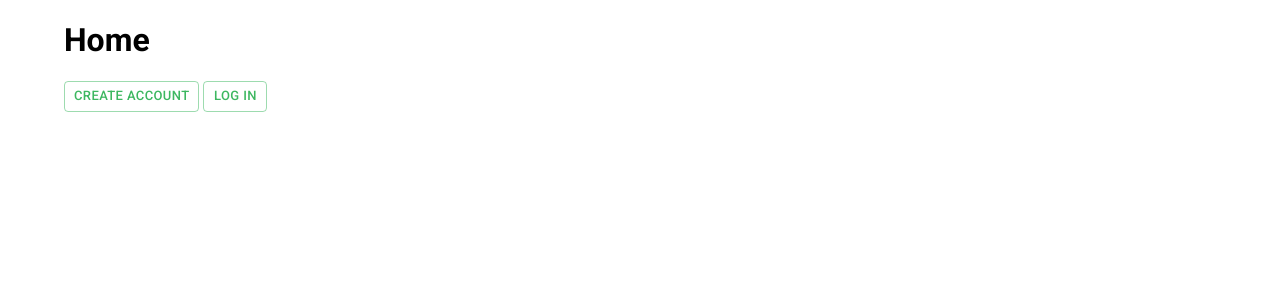
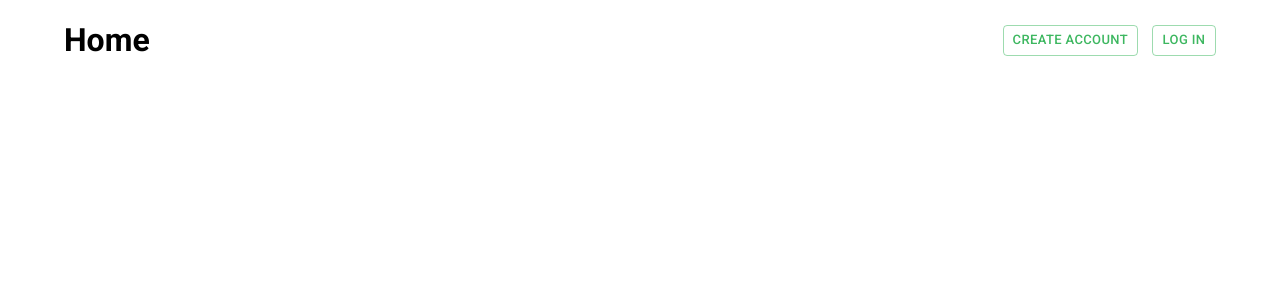
Before and after one commit to frrrolova/cow-app, a React (Vite) app: page / in a window 1280 px wide. Shown: the top 300 px of the page. Built offline with nearby package versions, Linux system fonts and the light colour scheme.

Commit message:
feat: add navigation buttons, add card gradient

```diff
--- /dev/null
+++ b/src/components/buttons/NavigationBtn.tsx
@@ -0,0 +1,23 @@
+import { Button } from '@mui/material'
+import { useNavigate } from 'react-router-dom'
+
+interface NavigationBtnProps {
+  text: string
+  route: string
+}
+
+export function NavigationBtn({ text, route }: NavigationBtnProps) {
+  const navigate = useNavigate()
+  return (
+    <>
+      <Button
+        variant="outlined"
+        size="small"
+        className="nav-btn"
+        onClick={() => navigate(route)}
+      >
+        {text}
+      </Button>
+    </>
+  )
+}
--- a/src/pages/subscriptions/subscrition-card/SubscriptionCard.scss
+++ b/src/components/subscriptions/subscription-card/SubscriptionCard.scss
@@ -3,7 +3,7 @@
   justify-content: center;
   width: 350px;
   border: 2px solid #d9d9d9;
-  border-radius: 7px;
+  border-radius: 9px;
   transition: box-shadow 0.2s, transform 0.2s;
 
   &:hover {
@@ -16,6 +16,16 @@
     box-shadow: rgba(0, 0, 0, 0.1) 0px 4px 8px 0px,
       rgba(0, 0, 0, 0.1) 0px 0px 2px 0px,
       rgba(128, 128, 128, 0.7) 0px 0px 2px 1px;
+
+    .card__title {
+      background: rgb(91, 174, 91);
+      background: linear-gradient(
+        140deg,
+        rgba(91, 174, 91, 1) 0%,
+        rgba(105, 188, 105, 1) 41%,
+        rgba(223, 244, 148, 1) 100%
+      );
+    }
   }
 
   &__container {
@@ -26,7 +36,7 @@
     height: 90px;
     padding: 15px;
     border-radius: 7px;
-    background-color: #5bae5b;
+    background: #5bae5b;
   }
 
   &__name {
--- a/src/pages/subscriptions/subscrition-card/SubscriptionCard.tsx
+++ b/src/components/subscriptions/subscription-card/SubscriptionCard.tsx
@@ -16,7 +16,7 @@ export function SubscriptionCard({
         open={isOpened}
         onClick={(e) => {
           e.preventDefault()
-          setIsOpened(true)
+          isOpened ? setIsOpened(false) : setIsOpened(true)
         }}
         onBlur={(e) => {
           e.preventDefault()
--- a/src/pages/Account.tsx
+++ b/src/pages/Account.tsx
@@ -1,13 +1,17 @@
 import { Button } from '@mui/material'
 import { useNavigate } from 'react-router-dom'
+import { NavigationBtn } from '../components/buttons/NavigationBtn'
 
 export function Account() {
   const navigate = useNavigate()
   return (
     <>
-      <h2>My Account</h2>
+      <header className="header">
+        <h2>My Account</h2>
+        <NavigationBtn text="Home" route="/" />
+      </header>
       <Button variant="contained" onClick={() => navigate('/subscribe')}>
-        Subcsribes
+        Subcsriptions
       </Button>
     </>
   )
--- a/src/pages/Home.tsx
+++ b/src/pages/Home.tsx
@@ -1,6 +1,7 @@
 import { Button } from '@mui/material'
-import { Link, useNavigate } from 'react-router-dom'
+import { useNavigate } from 'react-router-dom'
 import { useAuth } from '../hooks/auth.hook'
+import { NavigationBtn } from '../components/buttons/NavigationBtn'
 
 export function Home() {
   const navigate = useNavigate()
@@ -9,28 +10,21 @@ export function Home() {
 
   return (
     <>
+      <header className="header">
         <h1>Home</h1>
-      {!user && (
-        <Button variant="outlined" size="small">
-          <Link to="/register">Create account</Link>
-        </Button>
-      )}{' '}
-      {user && (
-        <Button
-          variant="outlined"
-          size="small"
-          onClick={() => navigate('/account')}
-        >
-          Account
-        </Button>
-      )}
+        <nav className="navigation">
+          {!user && <NavigationBtn text="Create account" route="/register" />}{' '}
+          {user && <NavigationBtn text="Account" route="/account" />}
           <Button
             variant="outlined"
             size="small"
             onClick={() => (user ? logOut() : navigate('/auth'))}
+            className="home-nav-btn"
           >
             {user ? 'Log Out' : 'Log in'}
           </Button>
+        </nav>
+      </header>
     </>
   )
 }
--- a/src/pages/Subscribe.tsx
+++ b/src/pages/Subscribe.tsx
@@ -1,7 +1,8 @@
 import { useEffect, useState } from 'react'
-import { SubscriptionCard } from './subscriptions/subscrition-card/SubscriptionCard'
+import { SubscriptionCard } from '../components/subscriptions/subscription-card/SubscriptionCard'
 import { getAllSubscribes } from '../services/subscriptions.service'
 import { SubscriptionCardData } from '../models/subscriptions-response'
+import { NavigationBtn } from '../components/buttons/NavigationBtn'
 
 export function Subscribe() {
   const [data, setData] = useState<SubscriptionCardData[]>([])
@@ -10,7 +11,10 @@ export function Subscribe() {
   }, [])
   return (
     <form>
-      <h2>Subscribe</h2>
+      <header className="header">
+        <h2>Subscribe</h2>
+        <NavigationBtn text="home" route="/" />
+      </header>
       <div className="subscribe-options">
         <div className="subscribe-options__container">
           {data.map((item: SubscriptionCardData) => (
--- a/src/styles/buttons.scss
+++ b/src/styles/buttons.scss
@@ -8,3 +8,11 @@ button.screen-change-btn {
   right: 10px;
   font-size: 12px;
 }
+
+button.nav-btn {
+  margin-right: 10px;
+
+  &:last-child {
+    margin-right: 0px;
+  }
+}
--- a/src/styles/index.scss
+++ b/src/styles/index.scss
@@ -1,5 +1,5 @@
 @import './buttons.scss';
-@import '../pages/subscriptions/subscrition-card/SubscriptionCard.scss';
+@import '../components/subscriptions/subscription-card/SubscriptionCard.scss';
 
 body {
   margin: 0;
@@ -18,6 +18,12 @@ details,
 ul,
 li {
   list-style: none;
+}
+
+.header {
+  display: flex;
+  justify-content: space-between;
+  align-items: center;
 }
 
 .auth-container {
```
Lines whose indentation alone changed are shown as unchanged.
